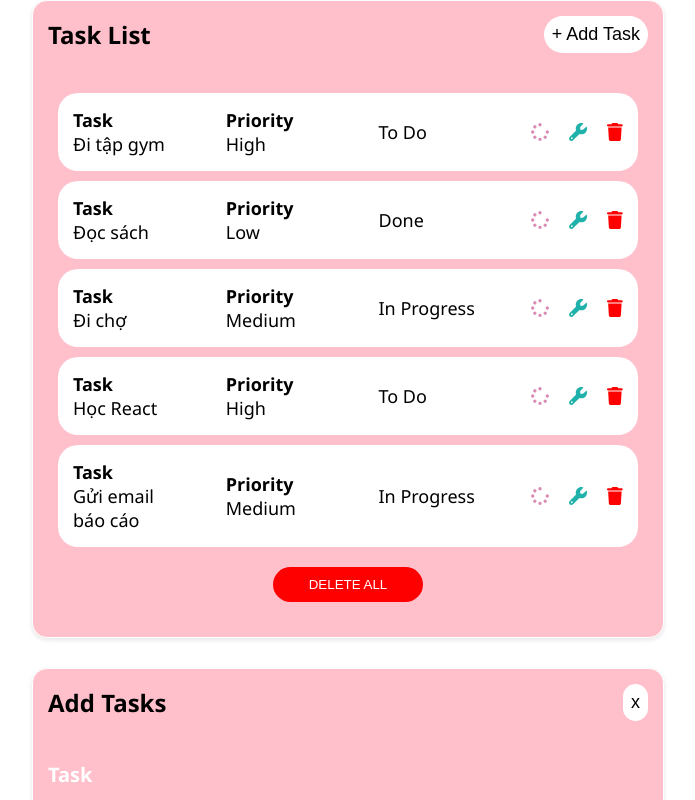
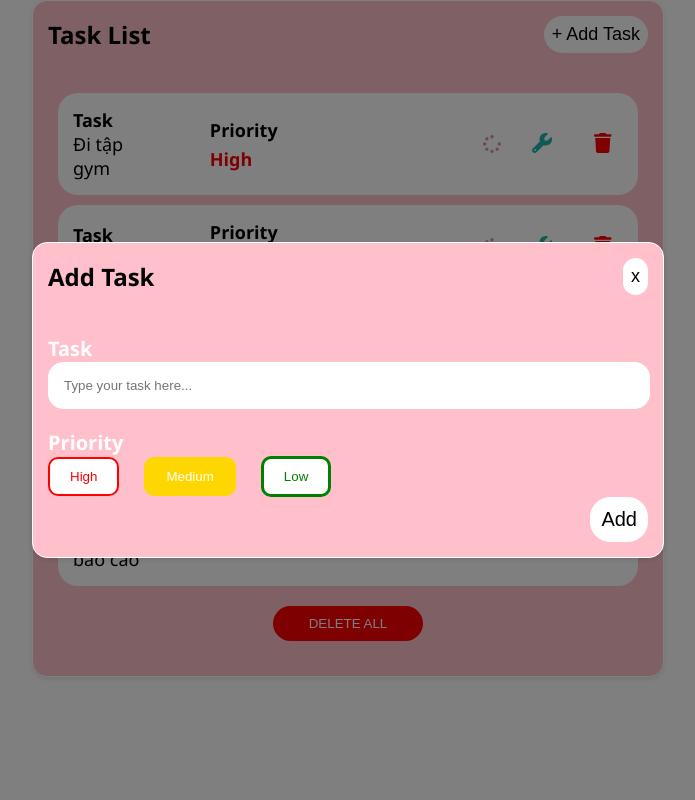
Before and after one commit to ghdvhoang/employee_mnm, a React (Vite) app: page / in a window 1280 px wide. Both pictures are taken after a click on the button "+ Add Task". Shown: the top 800 px of the page, without its empty margins (292-987 px from the left). Built offline with nearby package versions, Linux system fonts and the light colour scheme.

Commit message:
update crud

```diff
--- a/src/components/taskListMain/TaskList.css
+++ b/src/components/taskListMain/TaskList.css
@@ -33,6 +33,15 @@ body {
     padding: 8px;
     cursor: pointer;
 }
+.addButton{
+    font-size: 18px;
+    color: black;
+    background-color: white;
+    border: none;
+    border-radius: 100px;
+    padding: 8px;
+    cursor: pointer;
+}
 ul{
     display:flex;
     flex-direction:column;
@@ -51,6 +60,10 @@ li{
     border-radius: 20px;
     padding: 15px;
 }
+.priority-text{
+    font-weight: 700;
+    margin-top: 5px;
+}
 .Task,
 .Priority,
 .Status {
@@ -68,16 +81,18 @@ li{
 .Icon .fa-spinner {
     color: #D98CB3;
     font-weight: 700;
-  }
+}
 
-  .Icon .fa-wrench {
+.Icon .fa-wrench {
     color: #20B2AA;
-  }
+}
 
-  .Icon .fa-trash {
+.Icon .fa-trash {
     color: red;
-  }
-p{
+}
+
+.Task-title,
+.Priority-title{
     color: white;
     font-size: 20px;
     margin: 20px 0;
@@ -88,39 +103,61 @@ p{
     padding: 15px;
     border-radius: 15px;
     border: 1px solid white;
+    margin-bottom: 20px;
 }
 .error-message {
     color: red;
     font-size: 14px;
     margin-top: 5px;
 }
-.priority-btn{
+
+.priority-btn {
     display: flex;
     align-items: center;
     gap: 25px;
 }
-.high{
+
+.high {
     padding: 10px 20px;
+    background-color: white;
     border: 2px solid red;
-    background-color: white;
     border-radius: 10px;
     color: red;
 }
-.medium{
+
+.medium {
     padding: 10px 20px;
+    background-color: white;
     border: 2px solid gold;
-    background-color: white;
     border-radius: 10px;
     color: gold;
 }
-.low{
+
+.low {
     padding: 10px 20px;
+    background-color: white;
     border: 3px solid green;
-    background-color: white;
     border-radius: 10px;
     color: green;
 }
-.addBtn{
+
+.high.active {
+    background-color: red;
+    color: white;
+}
+
+.medium.active {
+    background-color: gold;
+    color: white;
+}
+
+.low.active {
+    background-color: green;
+    color: white;
+}
+
+
+.addBtn, .delete-btn, .edit-btn{
     font-size: 20px;
     color: black;
     background-color: white;
@@ -130,10 +167,7 @@ p{
     display: block;
     margin-left: auto;
 }
-/* .Task, .Priority{
-    color: pink;
-    font-size: 15px;
-} */
+
 .DELETE-ALL{
     color: white;
     background: red;
@@ -146,3 +180,18 @@ p{
     justify-content: center;
     align-items: center;
 }
+.contain-add-list{
+    position: absolute;
+    top: 50%;
+    left: 50%;
+    transform: translate(-50%, -50%);
+}
+.addF-wrapper{
+    position: fixed;
+    top: 0;
+    left: 0;
+    width: 100%;
+    height: 100%;
+    background-color: rgba(0, 0, 0, 0.5);
+    z-index: 10;
+}
--- a/src/components/taskListMain/index.jsx
+++ b/src/components/taskListMain/index.jsx
@@ -1,54 +1,99 @@
 import { faSpinner, faTrash, faWrench } from '@fortawesome/free-solid-svg-icons';
-import './TaskList.css'
 import { FontAwesomeIcon } from '@fortawesome/react-fontawesome';
-import * as Yup from 'yup';
-import { Formik, Form, Field, ErrorMessage } from 'formik';
 import { useState, useEffect } from 'react';
 import data from '../../data.json';
-
-
+import './TaskList.css'
 
 function DisplayTask() {
   const [ task, setTask ] = useState('')
-  const [ tasks, getTasks ] = useState([data])
+  const [ tasks, getTasks ] = useState([])
   const [ formAdd, setFormAdd] = useState(false)
+  const [ priority, setPriority ] = useState('Medium')
+  const [ isEditing, setIsEditing ] = useState(false)
+  const [editingTask, setEditingTask] = useState(null);
 
   useEffect(() => {
     getTasks(data)
   }, [])
 
+
+
   const handleSubmit = () => {
-    getTasks(prev => [...prev, { name: task}])
+    if(isEditing) {
+      const updatedTasks = tasks.map(t =>
+        t.id === editingTask.id ? { ...t, name: task, priority: priority } : t
+      );
+      getTasks(updatedTasks);
+      setEditingTask(null);
+      setIsEditing(false);
+    }
+    else {
+      getTasks(prev => [...prev, { id: Date.now(), name: task, priority: priority} ])
+    }
     setTask('')
     setFormAdd(false)
+    setPriority('Medium')
+  }
+  const handleEditClick = (task) => {
+    setFormAdd(true)
+    setIsEditing(true)
+    setEditingTask(task)
+    setTask(task.name)
+    setPriority(task.priority)
+  }
+  const handlePriorityClick = (newPriority) => {
+    setPriority(newPriority)
   }
   const handleAddClick = () => {
     setFormAdd(true)
   }
+  // 1
 
-  const Schema = Yup.object({
-    taska:
-    Yup.string()
-    .required('Hãy nhập tasks')
-    .min(10, 'Vui lòng nhập tên task nhỏ hơn 30 kí tự'),
-  })
+  const handleDelete = (id) => {
+    // getTasks(prevTasks => prevTasks.filter((_, i) => i!== index ))
+    getTasks(prevTasks => prevTasks.filter(tasks => tasks.id !== id))
+  }
+
   return (
     <div className="container">
       <div className="container-task">
         <div className="header">
           <h2>Task List</h2>
-          <button onClick={ handleAddClick }> + Add Task</button>
+          <button className='addButton' onClick={ handleAddClick }>
+            + Add Task
+          </button>
         </div>
         <ul>
           {tasks.map( (task) => (
             <li key={ task.id }>
-              <div className="Task column"> <b>Task</b> <span>{task.name}</span></div>
-              <div className="Priority column"> <b>Priority</b> <span>{task.priority}</span> </div>
-              <div className="Status"><span>{task.status}</span></div>
+              <div className="Task column">
+                <b>Task</b>
+                <span>{task.name}</span>
+              </div>
+              <div className="Priority column ">
+                <b>Priority</b>
+                <span className='priority-text'
+                  style={{ color: task.priority === 'High' ? 'red' : task.priority === 'Medium' ? 'gold' : 'green' }}>
+                    {task.priority}
+                </span>
+              </div>
+              <div className="Status">
+                <span></span>
+              </div>
               <div className="Icon">
-              <FontAwesomeIcon icon={faSpinner} />
-              <FontAwesomeIcon icon={faWrench} />
-              <FontAwesomeIcon icon={faTrash} />
+                <FontAwesomeIcon icon={faSpinner} />
+                <button
+                  className='edit-btn '
+                  onClick={ () => handleEditClick(task)}
+                >
+                  <FontAwesomeIcon icon={faWrench} />
+                </button>
+                <button
+                  className='delete-btn '
+                  onClick={ () => handleDelete(task.id) }
+                  >
+                    <FontAwesomeIcon icon={faTrash} />
+                </button>
               </div>
           </li>
           ))}
@@ -56,38 +101,41 @@ function DisplayTask() {
         <button className='DELETE-ALL' onClick={ () => getTasks([])}> DELETE ALL </button>
       </div>
   {formAdd &&
-    <Formik
-        validationSchema={Schema}
-        initialValues={{ taska: '' }}
-        onSubmit={handleSubmit}
-      >
+    <div className="addF-wrapper">
       <div className='contain-add-list'>
         <div className="header">
-            <h2>Add Tasks</h2>
+            <h2> { isEditing ? 'Edit Task' : 'Add Task' }</h2>
             <button onClick={ () => setFormAdd(false) }>x</button>
         </div>
-
-        <p>Task</p>
-
-        <Form>
-          <Field
-          name='taska'
+        <span className='Task-title'>Task</span>
+          <input
           value={task}
           className="input-add-task"
           placeholder="Type your task here..."
           onChange = {(event) => setTask(event.target.value)}
           />
-          <ErrorMessage name="taska" component="div" className="error-message" />
-          <p>Priority</p>
+          <span className='Priority-title'>Priority</span>
         <div className="priority-btn">
-          <button className='high'>High</button>
-          <button className='medium'>Medium</button>
-          <button className='low'>Low</button>
+          <button
+            className={ priority === 'High' ? 'high active' : 'high' }
+            onClick={ () => handlePriorityClick('High')}
+            >
+              High
+          </button>
+          <button
+            className={ priority === 'Medium' ? 'medium active' : 'medium' }
+            onClick={ () => handlePriorityClick('Medium')}>
+              Medium
+          </button>
+          <button
+            className={ priority === 'Low' ? 'low active' : 'low' }
+            onClick={ () => handlePriorityClick('Low')}>
+              Low
+          </button>
         </div>
-        <button className='addBtn' onClick={handleSubmit}> Add</button>
-        </Form>
+        <button className='addBtn' onClick={handleSubmit}> { isEditing ? 'Edit' : 'Add' }</button>
       </div>
-    </Formik>
+    </div>
   }
     </div>
   )
```
